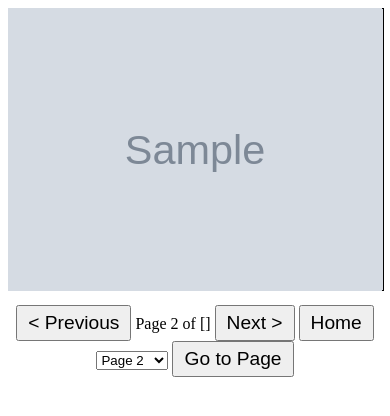
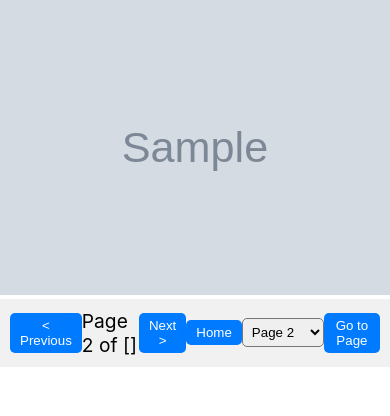
Before and after one commit to ramuthumu/eenadu-flask-epaper, a Flask app: template templates/edition.html in a window 390 px wide. Shown: the top 416 px of the page. Run offline with Flask 2, Linux system fonts and the light colour scheme; the template is opened without the code that fills it: most values are stand-ins (such as "Sample title", 1, 10 or a date in 2020); grey boxes marked "Sample" are stand-in pictures.

Commit message:
iphone native feel

```diff
--- a/templates/edition.html
+++ b/templates/edition.html
@@ -5,6 +5,10 @@
     <meta name="viewport" content="width=device-width, initial-scale=1.0">
     <title>Eenadu ePaper Viewer</title>
     <style>
+        body {
+            font-family: -apple-system, BlinkMacSystemFont, 'Segoe UI', Roboto, Oxygen, Ubuntu, Cantarell, 'Open Sans', 'Helvetica Neue', sans-serif;
+            margin: 0;
+        }
         .container {
             position: relative;
             display: inline-block;
@@ -23,12 +27,27 @@
             height: 100%;
         }
         .navigation {
-            text-align: center;
-            margin-top: 10px;
+            display: flex;
+            justify-content: space-around;
+            align-items: center;
+            background-color: #f1f1f1;
+            padding: 10px;
+            font-size: 1.2em;
         }
         .navigation button {
-            font-size: 1.2em;
+            background-color: #007aff;
+            border: none;
+            border-radius: 5px;
+            color: white;
             padding: 5px 10px;
+        }
+        .navigation button:disabled {
+            background-color: #7cb1ff;
+            cursor: default;
+        }
+        #pageSelect {
+            border-radius: 5px;
+            padding: 5px;
         }
     </style>
 </head>
@@ -62,7 +81,7 @@
             if (current_page_index > 0) {
                 navForm.querySelector('button[name="previous"]').click();
             }
-        } else if (event.key === 'ArrowRight') {
+        } else if         (event.key === 'ArrowRight') {
             if (current_page_index < total_pages - 1) {
                 navForm.querySelector('button[name="next"]').click();
             }
@@ -71,28 +90,36 @@
 
     // Add touch gestures
     let touchStartX = 0;
+    let touchStartY = 0;
     let touchEndX = 0;
+    let touchEndY = 0;
 
     function handleGesture() {
         const navForm = document.getElementById('navForm');
-        if (touchEndX < touchStartX) { // Swipe left
-            if (current_page_index < total_pages - 1) {
-                navForm.querySelector('button[name="next"]').click();
-            }
-        }
-        if (touchEndX > touchStartX) { // Swipe right
-            if (current_page_index > 0) {
-                navForm.querySelector('button[name="previous"]').click();
+        const xDifference = touchEndX - touchStartX;
+        const yDifference = touchEndY - touchStartY;
+
+        if (Math.abs(xDifference) > Math.abs(yDifference)) {
+            if (xDifference < 0) { // Swipe left
+                if (current_page_index < total_pages - 1) {
+                    navForm.querySelector('button[name="next"]').click();
+                }
+            } else if (xDifference > 0) { // Swipe right
+                if (current_page_index > 0) {
+                    navForm.querySelector('button[name="previous"]').click();
+                }
             }
         }
     }
 
     document.addEventListener('touchstart', function (event) {
         touchStartX = event.changedTouches[0].screenX;
+        touchStartY = event.changedTouches[0].screenY;
     }, false);
 
     document.addEventListener('touchend', function (event) {
         touchEndX = event.changedTouches[0].screenX;
+        touchEndY = event.changedTouches[0].screenY;
         handleGesture();
     }, false);
 </script>
```
Also changed, not shown: app.py (+8 -1 lines).
